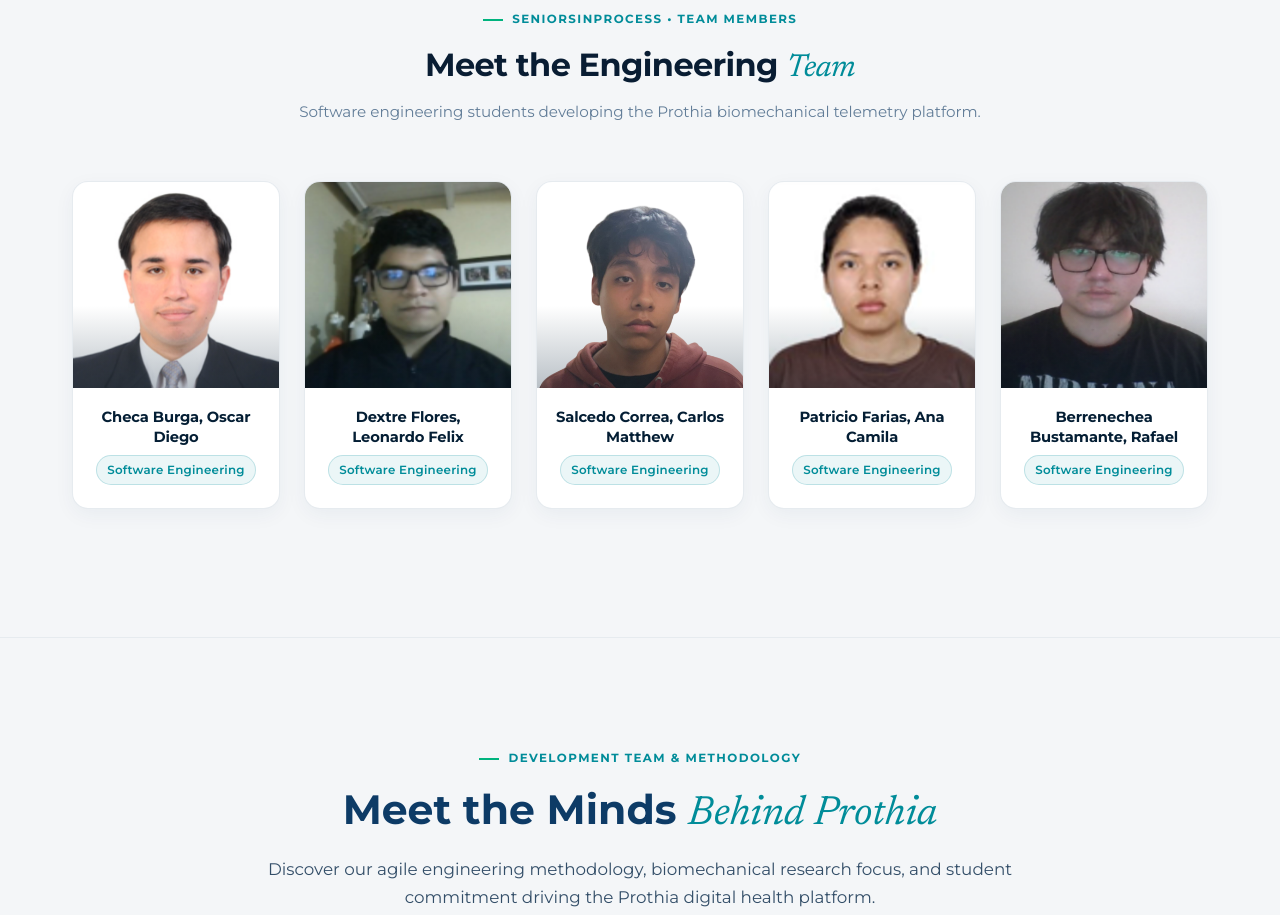
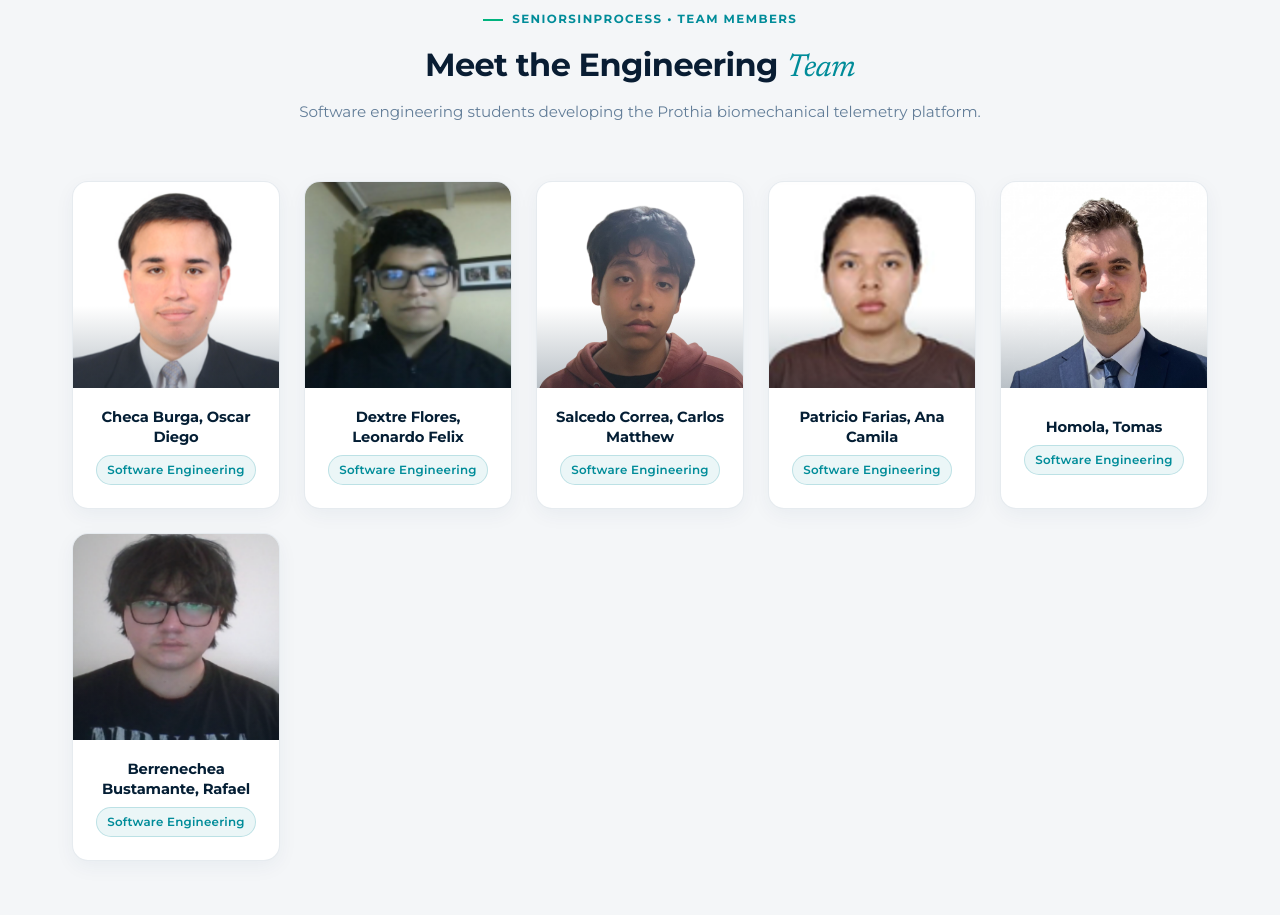
Before and after one commit to upc-pre-202620-1asi0730-8155-SeniorsIP/SeniorsInProcess-Prothia-LandingPage, a plain HTML site: page index.html in a window 1280 px wide. Shown: the part 8680-9595 px from the top of the page. Drawn offline with Linux system fonts and the light colour scheme.

Commit message:
feat(add-new-developer): add Tomas Homola to the team section and update member identifiers

```diff
--- a/index.html
+++ b/index.html
@@ -1548,11 +1548,22 @@
 
           <article class="team-card">
             <div class="team-card-photo-box">
+              <img src="assets/Tomas_Homola.jpeg" alt="Homola, Tomas" class="team-photo" loading="lazy">
+              <div class="team-photo-gradient"></div>
+            </div>
+            <div class="team-card-body">
+              <h4 class="team-member-name" data-i18n="member5Name">Homola, Tomas</h4>
+              <span class="team-member-career" data-i18n="memberCareer">Software Engineering</span>
+            </div>
+          </article>
+
+          <article class="team-card">
+            <div class="team-card-photo-box">
               <img src="assets/Rafael Berrenechea.png" alt="Berrenechea Bustamante, Rafael" class="team-photo" loading="lazy">
               <div class="team-photo-gradient"></div>
             </div>
             <div class="team-card-body">
-              <h4 class="team-member-name" data-i18n="member5Name">Berrenechea Bustamante, Rafael</h4>
+              <h4 class="team-member-name" data-i18n="member6Name">Berrenechea Bustamante, Rafael</h4>
               <span class="team-member-career" data-i18n="memberCareer">Software Engineering</span>
             </div>
           </article>
--- a/js/translations.js
+++ b/js/translations.js
@@ -327,7 +327,8 @@ const translations = {
     member2Name: "Dextre Flores, Leonardo Felix",
     member3Name: "Salcedo Correa, Carlos Matthew",
     member4Name: "Patricio Farias, Ana Camila",
-    member5Name: "Berrenechea Bustamante, Rafael",
+    member5Name: "Homola, Tomas",
+    member6Name: "Berrenechea Bustamante, Rafael",
     memberCareer: "Software Engineering",
 
     testTag: "EVIDENCE-BASED VALIDATION",
@@ -736,7 +737,8 @@ const translations = {
     member2Name: "Dextre Flores, Leonardo Felix",
     member3Name: "Salcedo Correa, Carlos Matthew",
     member4Name: "Patricio Farias, Ana Camila",
-    member5Name: "Berrenechea Bustamante, Rafael",
+    member5Name: "Homola, Tomas",
+    member6Name: "Berrenechea Bustamante, Rafael",
     memberCareer: "Ingeniería de Software",
 
     testTag: "VALIDACIÓN BASADA EN EVIDENCIA",
```
Also changed, not shown: assets/Tomas_Homola.jpeg (added).
